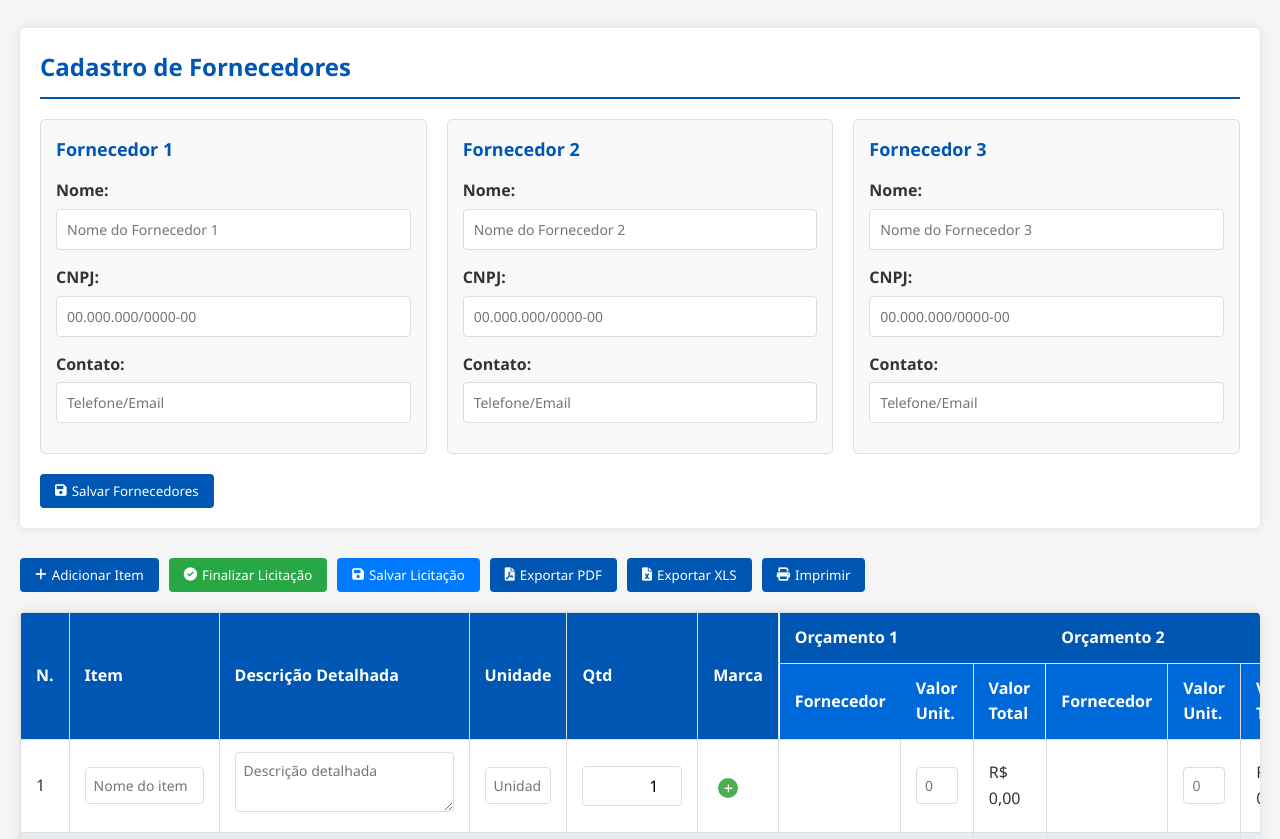
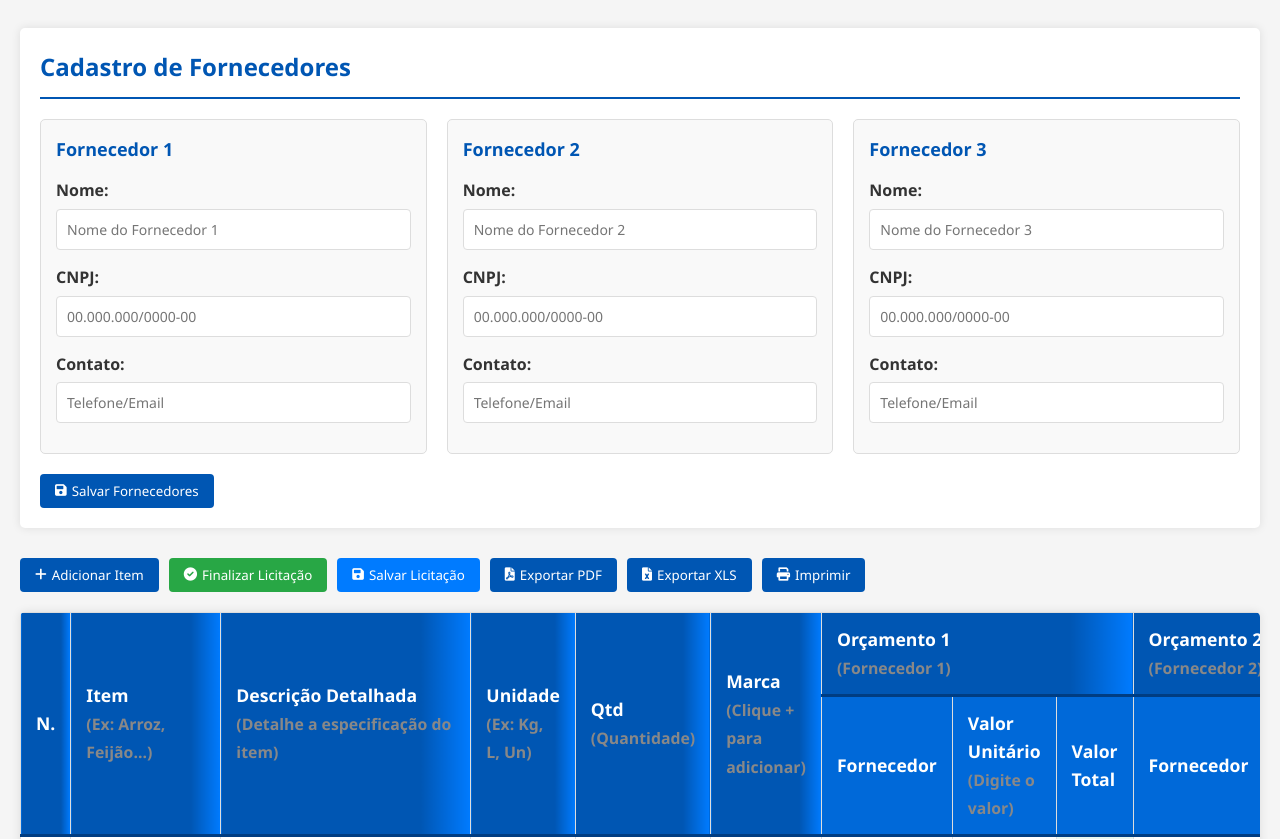
Before and after one commit to vinimacar/licitar, a plain HTML site: page index.html in a window 1280 px wide. Shown: the part 113-952 px from the top of the page. Drawn offline with nearby package versions, Linux system fonts and the light colour scheme; a script that the page names is missing.

Commit message:
Update index.html

```diff
--- a/index.html
+++ b/index.html
@@ -4,6 +4,55 @@
     <meta charset="UTF-8">
     <meta name="viewport" content="width=device-width, initial-scale=1.0">
     <title>Sistema de Licitação para Escolas Públicas</title>
+    <style>
+        /* Melhoria visual para cabeçalhos e seções */
+        thead tr th, thead tr th[colspan] {
+            background: linear-gradient(90deg, #0056b3 80%, #007bff 100%);
+            color: #fff;
+            font-size: 1.1em;
+            border-bottom: 3px solid #003d82;
+        }
+        thead tr:nth-child(2) th {
+            background: #0069d9;
+            color: #fff;
+        }
+        tbody td input[type="number"], tbody td input[type="text"], tbody td textarea {
+            background: #f8f9fa;
+            border: 2px solid #b3d7ff;
+            border-radius: 4px;
+            font-size: 1em;
+        }
+        tbody td input[type="number"]:focus, tbody td input[type="text"]:focus, tbody td textarea:focus {
+            border-color: #0056b3;
+            background: #e3f0ff;
+        }
+        .valor-total-1, .valor-total-2, .valor-total-3, .valor-medio-unit, .valor-medio-total, .menor-valor-unit, .menor-valor-total {
+            background: #e9f7ef;
+            font-weight: bold;
+            color: #155724;
+            border-radius: 3px;
+        }
+        .marca-row td {
+            background: #fffbe6;
+        }
+        .marca-row input[type="number"] {
+            background: #fffde7;
+            border: 2px solid #ffe082;
+        }
+        .marca-row input[type="number"]:focus {
+            border-color: #ffc107;
+            background: #fff8e1;
+        }
+        .dica-campo {
+            font-size: 0.9em;
+            color: #888;
+            margin-top: 2px;
+        }
+        tfoot td {
+            background: #f1f1f1;
+            font-size: 1.05em;
+        }
+    </style>
     <link rel="stylesheet" href="styles.css">
     <link rel="stylesheet" href="https://cdnjs.cloudflare.com/ajax/libs/font-awesome/6.0.0-beta3/css/all.min.css">
     <!-- Bibliotecas para exportação -->
@@ -86,27 +135,27 @@
                 <thead>
                     <tr>
                         <th rowspan="2">N.</th>
-                        <th rowspan="2" class="col-item">Item</th>
-                        <th rowspan="2" class="col-descricao">Descrição Detalhada</th>
-                        <th rowspan="2">Unidade</th>
-                        <th rowspan="2">Qtd</th>
-                        <th rowspan="2">Marca</th>
-                        <th colspan="3">Orçamento 1</th>
-                        <th colspan="3">Orçamento 2</th>
-                        <th colspan="3">Orçamento 3</th>
+                        <th rowspan="2" class="col-item">Item<br><span class="dica-campo">(Ex: Arroz, Feijão...)</span></th>
+                        <th rowspan="2" class="col-descricao">Descrição Detalhada<br><span class="dica-campo">(Detalhe a especificação do item)</span></th>
+                        <th rowspan="2">Unidade<br><span class="dica-campo">(Ex: Kg, L, Un)</span></th>
+                        <th rowspan="2">Qtd<br><span class="dica-campo">(Quantidade)</span></th>
+                        <th rowspan="2">Marca<br><span class="dica-campo">(Clique + para adicionar)</span></th>
+                        <th colspan="3">Orçamento 1<br><span class="dica-campo">(Fornecedor 1)</span></th>
+                        <th colspan="3">Orçamento 2<br><span class="dica-campo">(Fornecedor 2)</span></th>
+                        <th colspan="3">Orçamento 3<br><span class="dica-campo">(Fornecedor 3)</span></th>
                         <th colspan="2">Valor Médio</th>
                         <th colspan="2">Menor Preço</th>
                         <th rowspan="2">Ações</th>
                     </tr>
                     <tr>
                         <th>Fornecedor</th>
-                        <th>Valor Unit.</th>
+                        <th>Valor Unitário<br><span class="dica-campo">(Digite o valor)</span></th>
                         <th>Valor Total</th>
                         <th>Fornecedor</th>
-                        <th>Valor Unit.</th>
+                        <th>Valor Unitário<br><span class="dica-campo">(Digite o valor)</span></th>
                         <th>Valor Total</th>
                         <th>Fornecedor</th>
-                        <th>Valor Unit.</th>
+                        <th>Valor Unitário<br><span class="dica-campo">(Digite o valor)</span></th>
                         <th>Valor Total</th>
                         <th>Valor Unit.</th>
                         <th>Valor Total</th>
```
